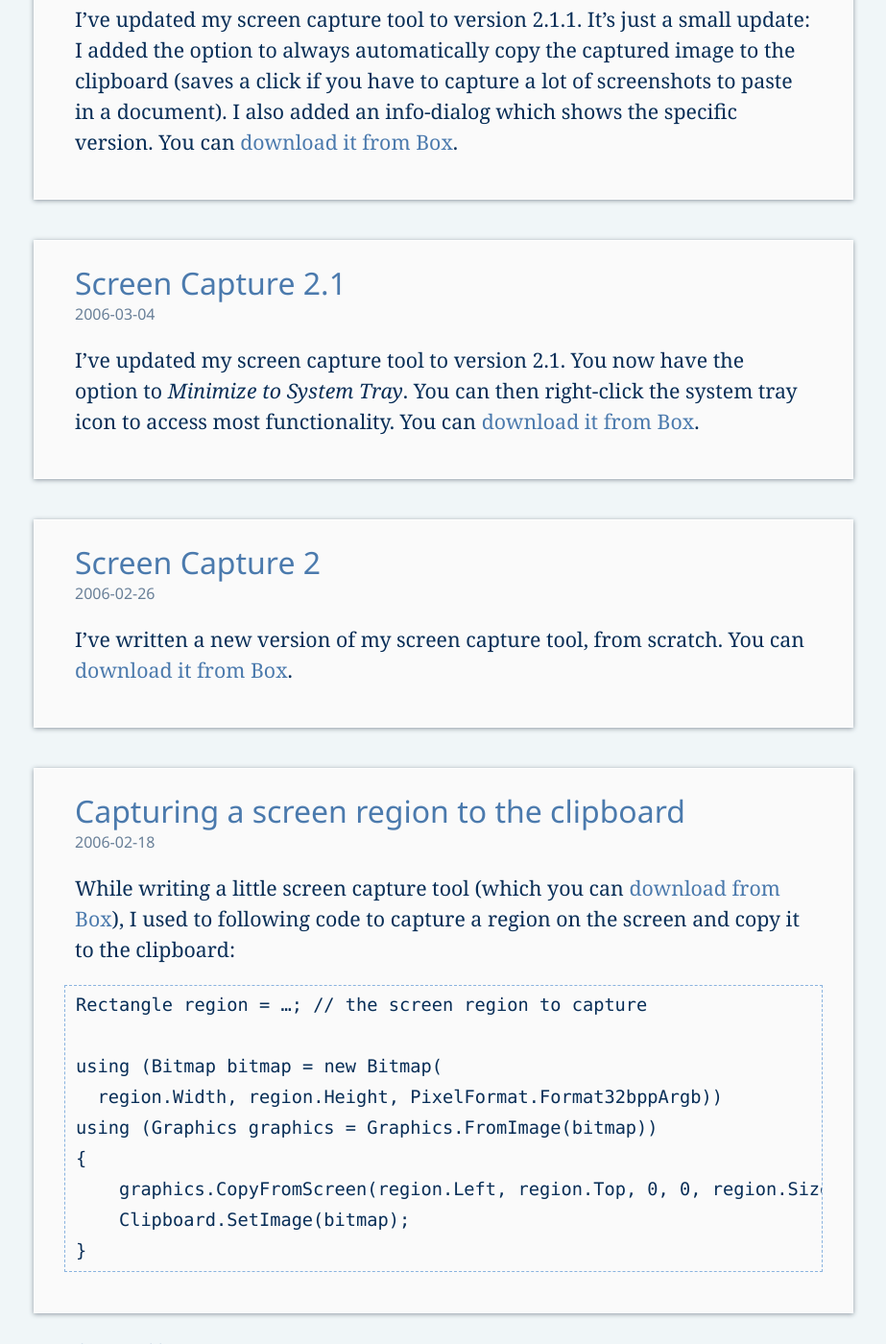
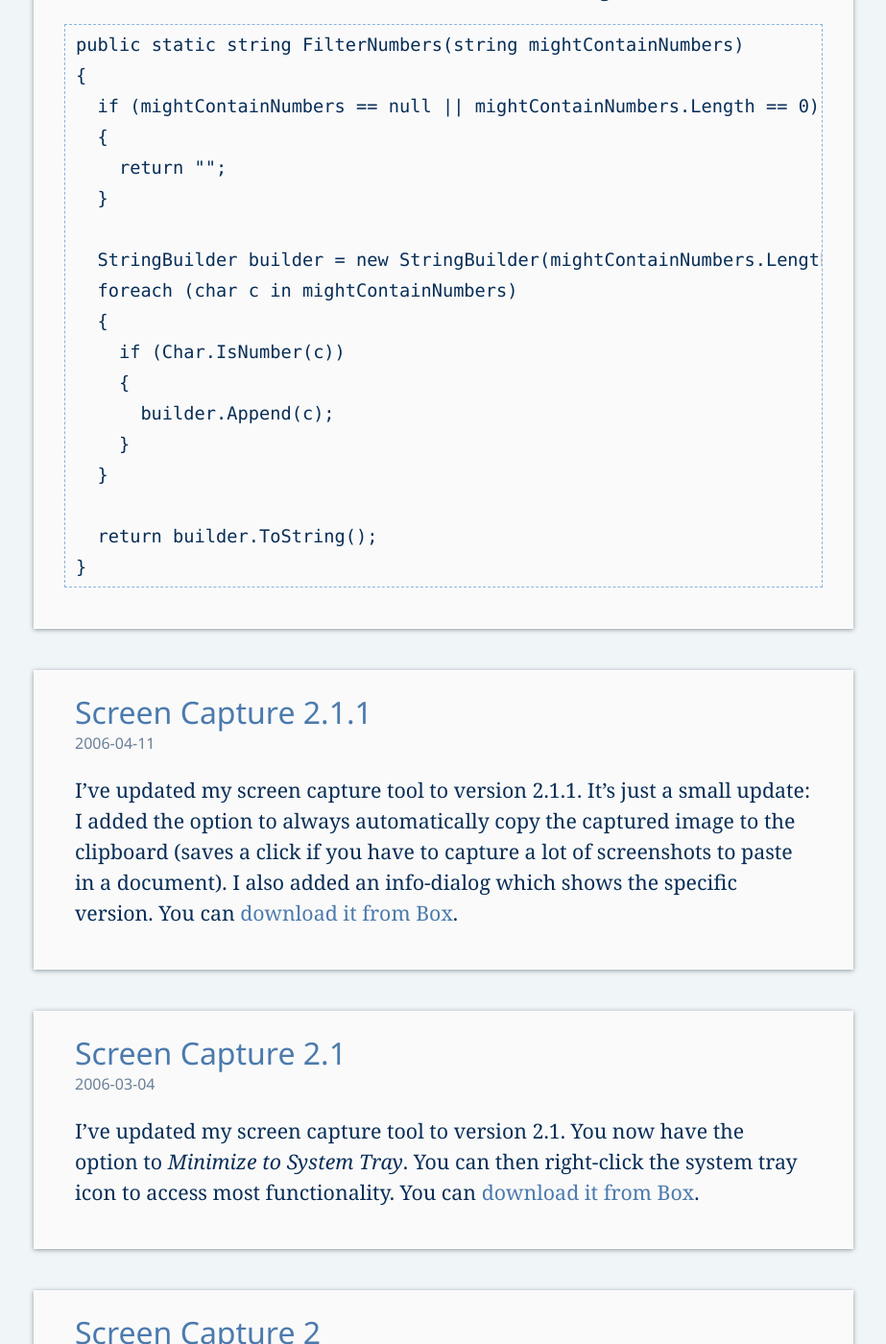
Before and after one commit to tommy-carlier/www.tcx.be, a Jekyll site: the page built from blog/index.html, in a window 1280 px wide and 1400 px high, scrolled down 1350 px. Shown: the whole window at 96% size, without its empty margins (178-1101 px from the left). Built offline with Jekyll 4.4.1, drawn with Linux system fonts in a browser that asks for light colours; the list of posts is cut into pages by our own code; some of the changed text lies outside the part shown.

Commit message:
Added posts

````diff
--- /dev/null
+++ b/_posts/2006-05-05-filter-numbers.md
@@ -0,0 +1,27 @@
+---
+layout: post
+title: Filtering numbers out of a string
+---
+
+Here’s a method that filters the numbers out of a string:
+
+```csharp
+public static string FilterNumbers(string mightContainNumbers)
+{
+  if (mightContainNumbers == null || mightContainNumbers.Length == 0)
+  {
+    return "";
+  }
+
+  StringBuilder builder = new StringBuilder(mightContainNumbers.Length);
+  foreach (char c in mightContainNumbers)
+  {
+    if (Char.IsNumber(c))
+    {
+      builder.Append(c);
+    }
+  }
+
+  return builder.ToString();
+}
+```
--- a/_posts/2006-05-05-format-file-size.md
+++ b/_posts/2006-05-05-format-file-size.md
@@ -3,7 +3,7 @@ layout: post
 title: Formatting a file size
 ---
 
-Here you can find a method that creates a human-readable string of a file-size:
+Here’s a method that creates a human-readable string of a file-size:
 
 ```csharp
 /// <summary>Returns a file size as a formatted string with a unit.</summary>
--- a/how-to/index.html
+++ b/how-to/index.html
@@ -28,7 +28,7 @@ title: How to…
       <li><a href="{% post_url 2005-04-02-fast-formatting-of-values %}">Fast formatting of values in .NET</a></li>
       <li><a href="{% post_url 2005-10-14-stream-reading-writing %}">Reading from and writing to a Stream</a></li>
       <li><a href="{% post_url 2006-02-17-years-months-days %}">Years, months and days between 2 dates</a></li>
-      <li>Filtering numbers out of a string</li>
+      <li><a href="{% post_url 2006-05-05-filter-numbers }">Filtering numbers out of a string</a></li>
       <li><a href="{% post_url 2006-05-05-format-file-size }">Formatting a file size</a></li>
       <li>Reading data from an embedded resource</li>
       <li>Reading an image from a file without locking it (GDI+)</li>
````
